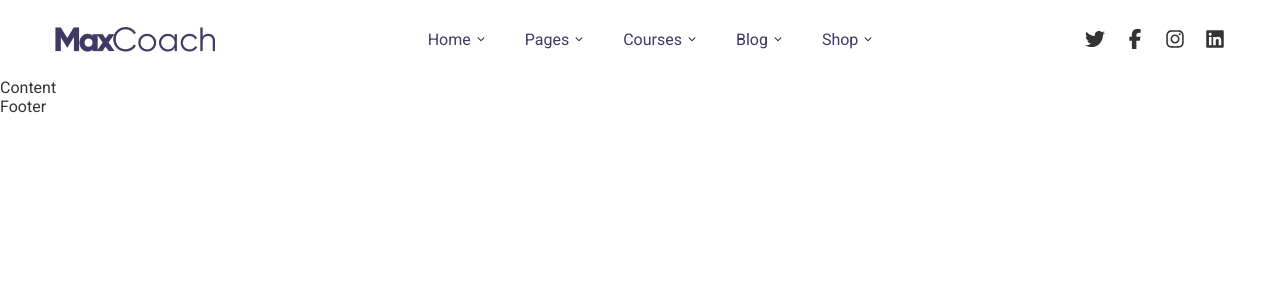
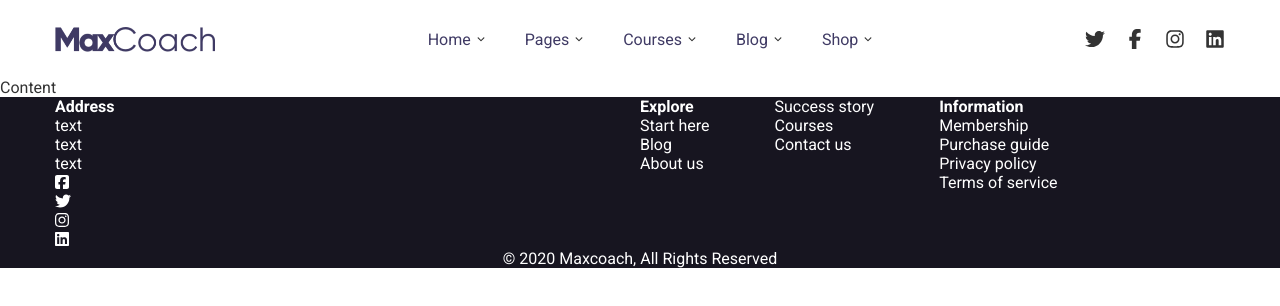
Before and after one commit to MaryChiodelli/proj-html-vuejs, a Vue app: page / in a window 1280 px wide. Shown: the top 306 px of the page. Built offline with nearby package versions, Linux system fonts and the light colour scheme.

Commit message:
add footer structure

```diff
--- /dev/null
+++ b/src/components/FooterLinks.vue
@@ -0,0 +1,24 @@
+<template>
+  <div>
+    <h4>{{title}}</h4>
+    <ul v-for="(link, index) in links" :key="index">
+      <li><a href="link.href">
+        {{link.text}}
+      </a></li>
+    </ul>
+  </div>
+</template>
+
+<script>
+export default {
+  name: 'FooterLinks',
+  props: {
+    title: String,
+    links: Array
+  }
+}
+</script>
+
+<style lang="scss" scoped>
+
+</style>
--- a/src/components/MainFooter.vue
+++ b/src/components/MainFooter.vue
@@ -1,13 +1,122 @@
 <template>
-  <footer>Footer</footer>
+  <footer>
+    <div class="container row">
+      <div class="col">
+        <h4>Address</h4>
+        <div>text</div>
+        <div>text</div>
+        <div>text</div>
+
+        <ul class="social-list">
+          <li>
+            <font-awesome-icon icon="fa-brands fa-square-facebook" />
+          </li>
+          <li>
+            <font-awesome-icon icon="fa-brands fa-twitter" class="social-icon" />
+          </li>
+          <li>
+            <font-awesome-icon icon="fa-brands fa-instagram" class="social-icon" />
+          </li>
+          <li>
+            <font-awesome-icon icon="fa-brands fa-linkedin" class="social-icon" />
+          </li>
+        </ul>
+      </div>
+
+      <div class="col nav-links">
+        <FooterLinks title="Explore" :links="links1" />
+        <FooterLinks :links="links2" />
+        <FooterLinks title="Information" :links="links3" />
+      </div>
+
+    </div>
+    <div class="container privacy">
+      <p>&copy; 2020 Maxcoach, All Rights Reserved</p>
+    </div>
+  </footer>
 </template>
 
 <script>
+import FooterLinks from './FooterLinks.vue';
+
+const links1 = [
+  {
+    text: 'Start here',
+    href: '#'
+  },
+  {
+    text: 'Blog',
+    href: '#'
+  },
+  {
+    text: 'About us',
+    href: '#'
+  }
+];
+const links2 = [
+  {
+    text: 'Success story',
+    href: '#'
+  },
+  {
+    text: 'Courses',
+    href: '#'
+  },
+  {
+    text: 'Contact us',
+    href: '#'
+  }
+];
+const links3 = [
+  {
+    text: 'Membership',
+    href: '#'
+  },
+  {
+    text: 'Purchase guide',
+    href: '#'
+  },
+  {
+    text: 'Privacy policy',
+    href: '#'
+  },
+  {
+    text: 'Terms of service',
+    href: '#'
+  }
+];
+
 export default {
-  name: 'MainFooter'
+  name: 'MainFooter',
+  components: {
+    FooterLinks
+  },
+  data() {
+    return {
+      links1,
+      links2,
+      links3
+    }
+  }
 }
 </script>
 
 <style lang="scss" scoped>
+  footer {
+    background-color: #171520;
+    color: #fff;
+  }
 
+  .nav-links {
+    display: flex;
+    gap: 65px;
+  }
+
+  .col {
+    width: 50%;
+  }
+
+  .privacy {
+    text-align: center;
+  }
 </style>
--- a/src/main.js
+++ b/src/main.js
@@ -13,9 +13,10 @@ import { faFacebookF } from '@fortawesome/free-brands-svg-icons'
 import { faInstagram } from '@fortawesome/free-brands-svg-icons'
 import { faLinkedin } from '@fortawesome/free-brands-svg-icons'
 import { faAngleDown } from '@fortawesome/free-solid-svg-icons'
+import { faSquareFacebook } from '@fortawesome/free-brands-svg-icons'
 
 /* add icons to the library */
-library.add(faTwitter, faFacebookF, faInstagram, faLinkedin, faAngleDown)
+library.add(faTwitter, faFacebookF, faInstagram, faLinkedin, faAngleDown, faSquareFacebook)
 
 /* add font awesome icon component */
 Vue.component('font-awesome-icon', FontAwesomeIcon)
--- a/src/style/general.scss
+++ b/src/style/general.scss
@@ -28,3 +28,8 @@ a {
   max-width: 1170px;
   margin: 0 auto;
 }
+
+.row {
+  display: flex;
+  flex-wrap: wrap;
+}
```
